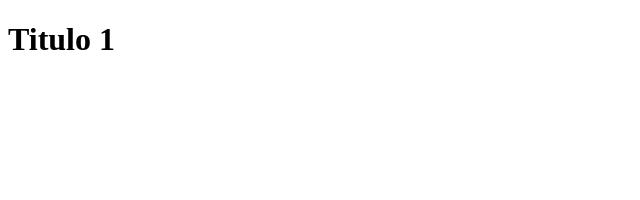
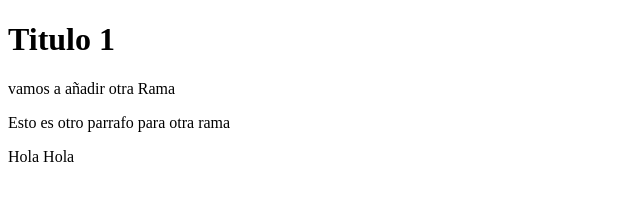
Before and after one commit to MarcosAGil/git-class, a plain HTML site: page index.html in a window 1280 px wide. Shown: the whole page, without its empty margins (0-640 px from the left). Drawn offline with Linux system fonts and the light colour scheme.

Commit message:
Vamos a hacer una rama

```diff
--- a/index.html
+++ b/index.html
@@ -8,6 +8,9 @@
 </head>
 <body>
     <h1>Titulo 1</h1>
+    <p> vamos a añadir otra Rama</p>
+    <p> Esto es otro parrafo para otra rama</p>
+    <p> Hola Hola</p>
     <scrpt src="script.js"></scrpt>
 </body>
 </html>
```
